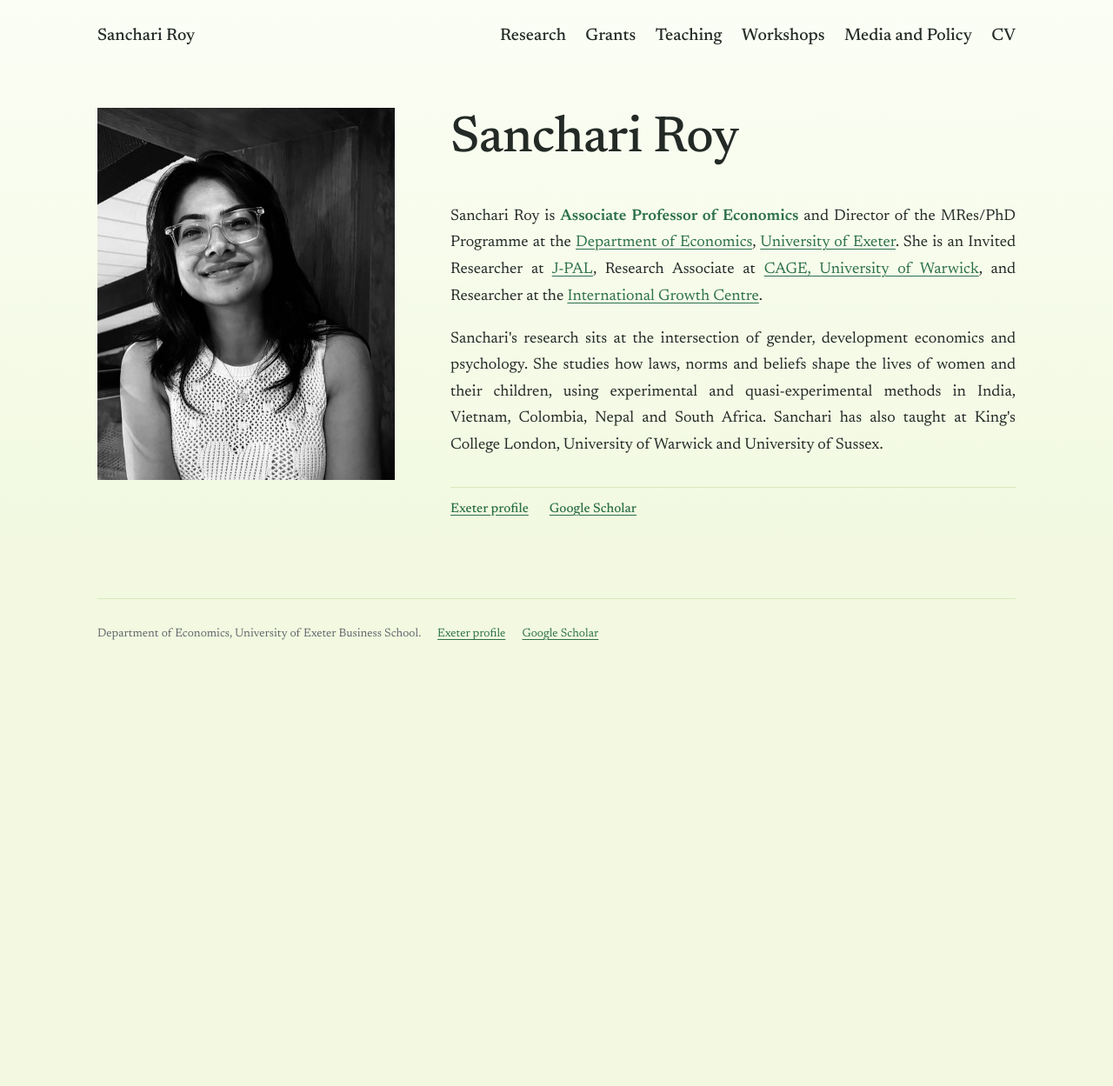
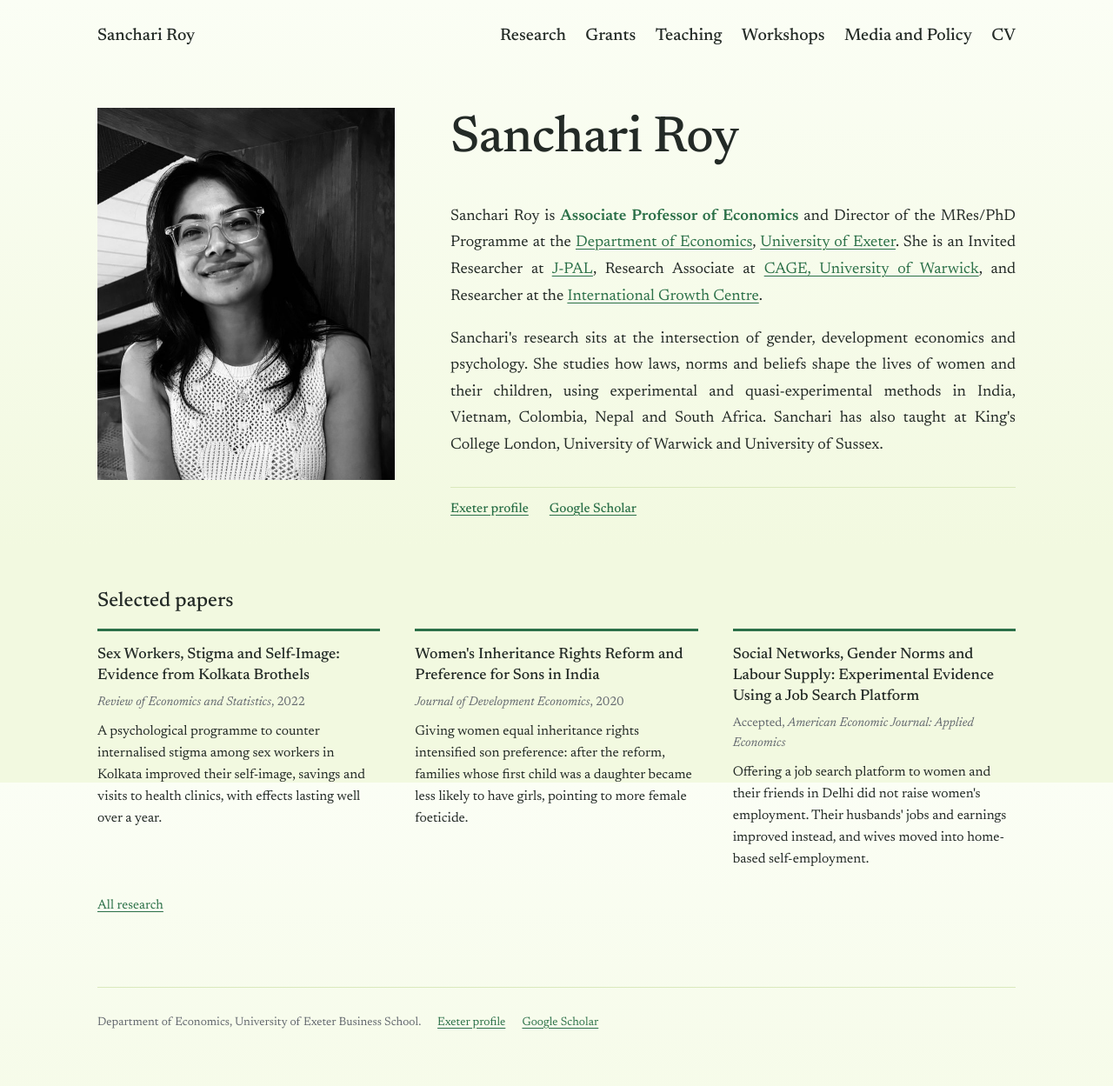
Before and after one commit to sanchariroym/sanchariroym.github.io, a Jekyll site: the page built from index.md, in a window 1280 px wide. Shown: the whole page at 87% size. Built offline with Jekyll 4.4.1, drawn with Linux system fonts in a browser that asks for light colours; before the commit the page ends 900 px from its top, so only the background shows below that.

Commit message:
Home: selected papers; site icon; social share card
Co-Authored-By: Claude Opus 5.5 <noreply@anthropic.com>
Claude-Session: https://claude.ai/code/session_01BVddaAtzbXtbz8eDZN5RwJ

```diff
--- a/_config.yml
+++ b/_config.yml
@@ -13,6 +13,16 @@ draft: true
 lang: en-GB
 author: Sanchari Roy
 logo: /assets/images/sanchari-roy.jpg
+
+# Image shown when the site is shared on social media, messaging apps or email
+defaults:
+  - scope:
+      path: ""
+    values:
+      image: /assets/images/share-card.jpg
+
+twitter:
+  card: summary_large_image
 
 social:
   name: Sanchari Roy
--- a/_layouts/default.html
+++ b/_layouts/default.html
@@ -9,6 +9,9 @@
   <link rel="preconnect" href="https://fonts.gstatic.com" crossorigin>
   <link href="https://fonts.googleapis.com/css2?family=Newsreader:ital,opsz,wght@0,6..72,400;0,6..72,500;0,6..72,600;1,6..72,400&display=swap" rel="stylesheet">
   <link rel="stylesheet" href="{{ '/assets/css/style.css' | relative_url }}">
+  <link rel="icon" href="{{ '/assets/images/favicon.svg' | relative_url }}" type="image/svg+xml">
+  <link rel="icon" href="{{ '/assets/images/favicon-32.png' | relative_url }}" sizes="32x32" type="image/png">
+  <link rel="apple-touch-icon" href="{{ '/assets/images/apple-touch-icon.png' | relative_url }}">
   {% include person-schema.html %}
 </head>
 <body class="{% if page.url == '/' %}home{% else %}inner{% endif %}">
--- a/assets/css/style.css
+++ b/assets/css/style.css
@@ -36,6 +36,18 @@ a:focus-visible { outline: 2px solid var(--accent); outline-offset: 3px; }
 .bio p { margin: 0 0 1.15rem; text-align: justify; }
 .links { display: flex; flex-wrap: wrap; gap: 0.5rem 1.5rem; font: 500 0.95rem var(--display); border-top: 1px solid var(--line); padding-top: 1.1rem; margin-top: 2rem; }
 
+/* Selected papers */
+.selected { margin-top: 4.5rem; }
+.content .selected h2 { font: 500 1.45rem var(--display); margin: 0 0 1.25rem; padding: 0; border: 0; }
+.papers { display: grid; grid-template-columns: repeat(3, minmax(0, 1fr)); gap: 2.5rem; }
+.papers article { border-top: 3px solid var(--accent); padding-top: 1rem; }
+.selected .papers h3 { font: 500 1.1rem/1.35 var(--display); margin: 0 0 0.4rem; }
+.papers h3 a { color: var(--ink); text-decoration: none; }
+.papers h3 a:hover { color: var(--accent); text-decoration: underline; }
+.papers .venue { font-size: 0.9rem; color: var(--muted); margin: 0 0 0.6rem; }
+.papers p { margin: 0; font-size: 0.98rem; line-height: 1.6; }
+.selected .all { margin-top: 1.75rem; font-size: 0.95rem; }
+
 /* Inner pages */
 .inner .content { margin-top: 3.5rem; }
 .inner h1 { font: 500 clamp(2.3rem, 4.2vw, 3.3rem)/1.1 var(--display); letter-spacing: -0.01em; margin: 0 0 1.5rem; }
@@ -58,5 +70,6 @@ a:focus-visible { outline: 2px solid var(--accent); outline-offset: 3px; }
 @media (max-width: 760px) {
   .intro { grid-template-columns: 1fr; margin-top: 2.5rem; }
   .photo { max-width: 17rem; }
+  .papers { grid-template-columns: 1fr; gap: 1.75rem; }
   .site-footer a { margin: 0 1rem 0 0; display: inline-block; }
 }
--- a/index.md
+++ b/index.md
@@ -29,3 +29,25 @@ description: >-
     </p>
   </div>
 </div>
+
+<section class="selected" aria-labelledby="selected-heading">
+  <h2 id="selected-heading">Selected papers</h2>
+  <div class="papers">
+    <article>
+      <h3><a href="{{ '/assets/papers/ghosal-et-al-2022-sex-workers-restat.pdf' | relative_url }}">Sex Workers, Stigma and Self-Image: Evidence from Kolkata Brothels</a></h3>
+      <p class="venue"><em>Review of Economics and Statistics</em>, 2022</p>
+      <p>A psychological programme to counter internalised stigma among sex workers in Kolkata improved their self-image, savings and visits to health clinics, with effects lasting well over a year.</p>
+    </article>
+    <article>
+      <h3><a href="https://docs.iza.org/dp11239.pdf">Women's Inheritance Rights Reform and Preference for Sons in India</a></h3>
+      <p class="venue"><em>Journal of Development Economics</em>, 2020</p>
+      <p>Giving women equal inheritance rights intensified son preference: after the reform, families whose first child was a daughter became less likely to have girls, pointing to more female foeticide.</p>
+    </article>
+    <article>
+      <h3><a href="https://drive.google.com/file/d/1QDcvMq6ydRU25n7kT13Spi4z9dKMU3a4/view">Social Networks, Gender Norms and Labour Supply: Experimental Evidence Using a Job Search Platform</a></h3>
+      <p class="venue">Accepted, <em>American Economic Journal: Applied Economics</em></p>
+      <p>Offering a job search platform to women and their friends in Delhi did not raise women's employment. Their husbands' jobs and earnings improved instead, and wives moved into home-based self-employment.</p>
+    </article>
+  </div>
+  <p class="all"><a href="{{ '/research/' | relative_url }}">All research</a></p>
+</section>
```
Also changed, not shown: assets/images/apple-touch-icon.png (added), assets/images/favicon-32.png (added), assets/images/favicon.svg (added), assets/images/share-card.jpg (added).
